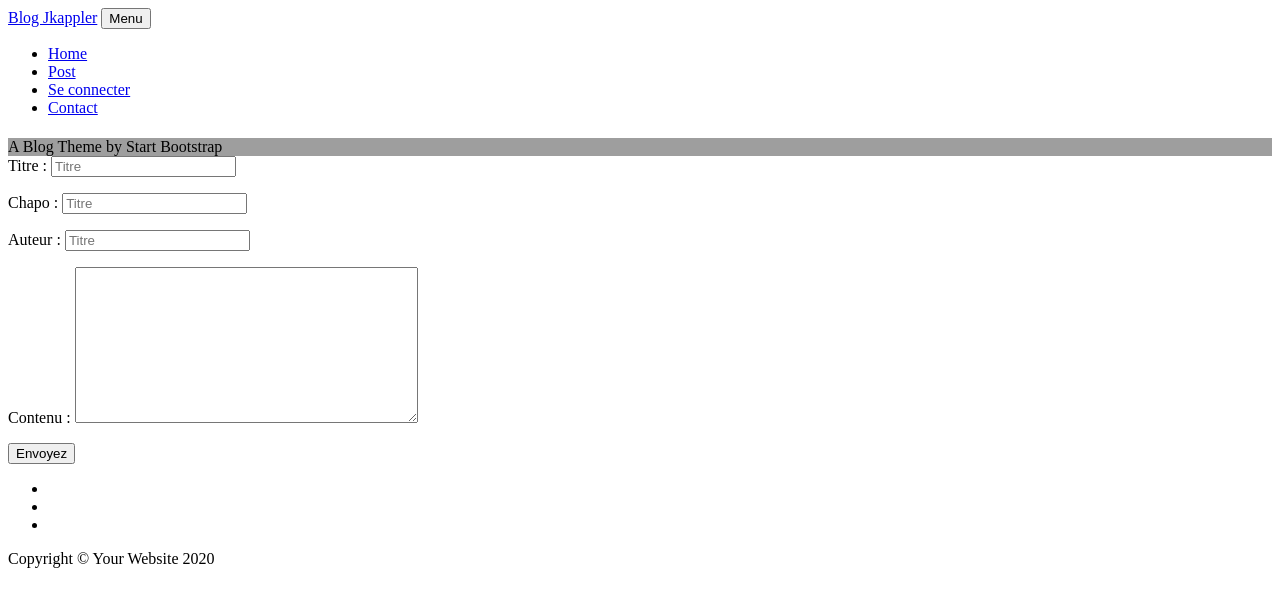
After one commit to KapplerJulien/Openclassrooms, a PHP site: the page made by Templates/modifPost.php in a window 1280 px wide. The commit adds this page. Shown: the top 607 px of the page. Run offline with PHP 8.4, Linux system fonts and the light colour scheme; the template is opened without the code that fills it, so the values that code supplies are empty; grey boxes are pictures that could not be loaded.

Commit message:
Commit : modifArticle

```diff
--- /dev/null
+++ b/Templates/modifPost.php
@@ -0,0 +1,47 @@
+<?php
+$this->title = "Modif post";
+$this->userConnect = $userConnect;
+
+?>
+
+
+
+
+        <?php
+
+                // var_dump($articlesId);
+                ?>
+                <div class="container">
+                    <div class="row">
+                        <div class="col-lg-8 col-md-10 mx-auto">
+                            <form id="formulaireModifArticle" action="../public/index.php?route=editArticle&articleId=<?= htmlspecialchars($articlesId['IdPost']);?>" method="post" >
+                                <div class="form-group floating-label-form-group controls">
+                                    <label>Titre : </label>
+                                    <input type="text" class="form-control" placeholder="Titre" name="titre" id="titre" value="<?= htmlspecialchars($articlesId['NomPost']); ?>" required data-validation-required-message="Veuillez entrer votre titre.">
+                                    <p class="help-block text-danger"></p>
+                                </div>
+                                <div class="form-group floating-label-form-group controls">
+                                    <label>Chapo : </label>
+                                    <input type="text" class="form-control" placeholder="Titre" name="chapo" id="chapo" value="<?= htmlspecialchars($articlesId['ChapoPost']); ?>" required data-validation-required-message="Veuillez entrer votre chapo.">
+                                    <p class="help-block text-danger"></p>
+                                </div>
+                                <div class="form-group floating-label-form-group controls">
+                                    <label>Auteur : </label>
+                                    <input type="text" class="form-control" placeholder="Titre" name="auteur" id="auteur" value="<?= htmlspecialchars($articlesId['AuteurPost']); ?>" required data-validation-required-message="Veuillez entrer votre auteur.">
+                                    <p class="help-block text-danger"></p>
+                                </div>
+                                <div class="form-group floating-label-form-group controls">
+                                    <label>Contenu : </label>
+                                    <textarea class="form-control" name="contenu" id="contenu" cols="40" rows="10" aria-invalid="false" ><?= htmlspecialchars($articlesId['ContenuPost']); ?></textarea>
+                                    <p class="help-block text-danger"></p>
+                                </div>
+                                <div class="formModifArticleBoutonVal">
+                                    <input type="submit" class="btn btn-primary" name="boutonVal" id="boutonVal" value="Envoyez">
+                                </div>
+                            </form>
+                        </div>
+                    </div>
+                </div>
+                <?php
+
+            ?>
```
Also changed, not shown: config/router.php (+4 -4 lines), src/DAO/PostDAO.php (+13 -1 lines).
